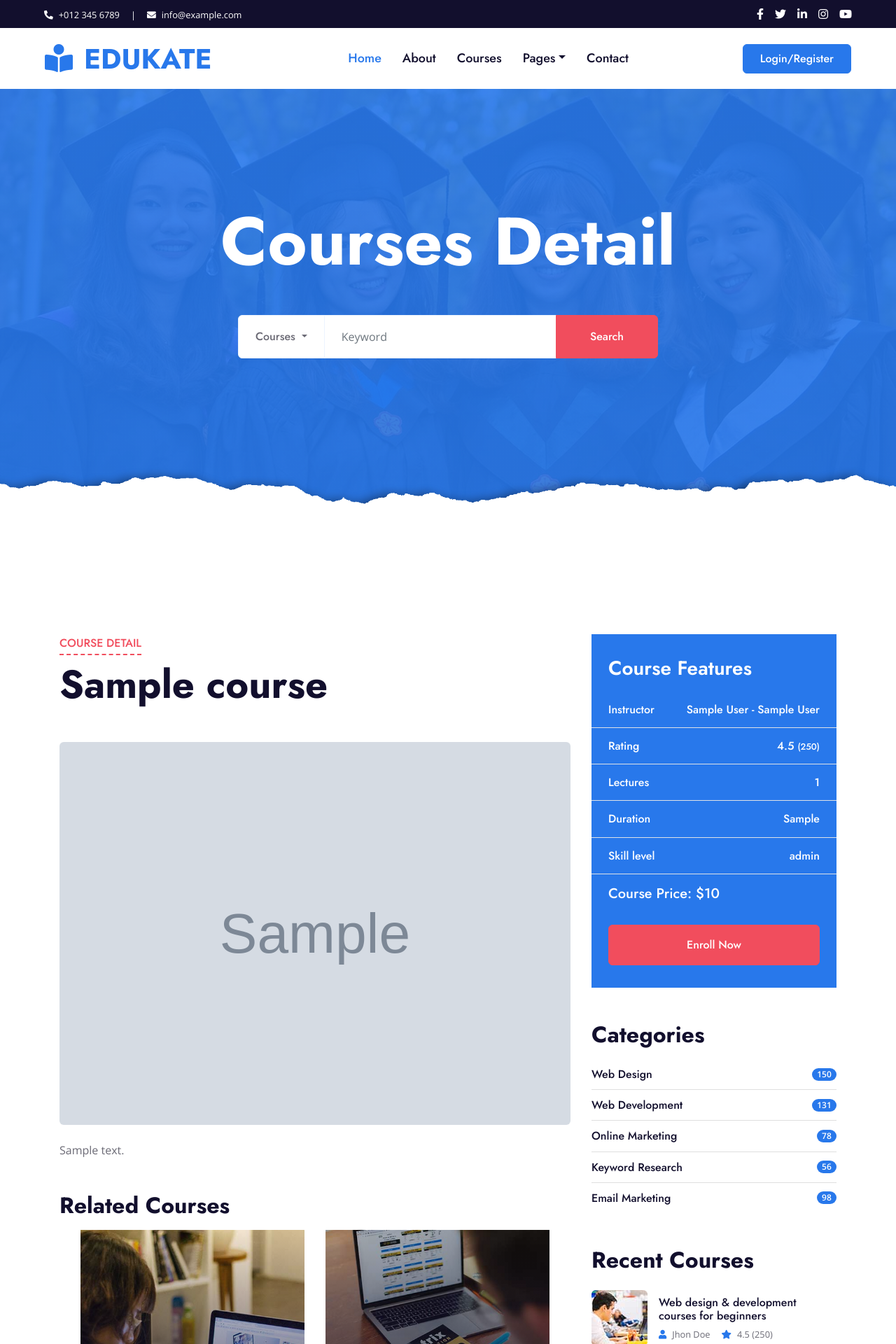
After one commit to alireza2276/EDuKate, a Django app: page /courses/1/ in a window 1280 px wide. The commit adds this page. Shown: the top 1920 px of the page at 70% size. Run offline with Django 4.2, Linux system fonts and the light colour scheme; tables that the repository leaves empty hold one stand-in row (values such as "Sample post"); grey boxes marked "Sample" are stand-in pictures; some libraries are stand-ins or nearby versions.

Commit message:
add courses list and detail template and view

```diff
--- a/EDUKATE/settings.py
+++ b/EDUKATE/settings.py
@@ -129,7 +129,9 @@ USE_TZ = True
 # https://docs.djangoproject.com/en/4.1/howto/static-files/
 
 STATIC_URL = 'static/'
+MEDIA_URL = 'media/'
 STATICFILES_DIRS = [os.path.join(BASE_DIR, 'static')]
+MEDIA_ROOT = os.path.join(BASE_DIR, 'media')
 
 # Default primary key field type
 # https://docs.djangoproject.com/en/4.1/ref/settings/#default-auto-field
--- a/EDUKATE/urls.py
+++ b/EDUKATE/urls.py
@@ -13,6 +13,8 @@ Including another URLconf
     1. Import the include() function: from django.urls import include, path
     2. Add a URL to urlpatterns:  path('blog/', include('blog.urls'))
 """
+from django.conf import settings
+from django.conf.urls.static import static
 from django.contrib import admin
 from django.urls import path, include
 
@@ -21,4 +23,6 @@ urlpatterns = [
     path('tinymce/', include('tinymce.urls')),
     path('accounts/', include('allauth.urls')),
     path('', include('pages.urls')),
+    path('courses/', include('courses.urls')),
 ]
+urlpatterns += static(settings.MEDIA_URL, document_root=settings.MEDIA_ROOT)
--- a/courses/models.py
+++ b/courses/models.py
@@ -1,4 +1,5 @@
 from django.db import models
+from django.urls import reverse
 from tinymce.models import HTMLField
 
 
@@ -26,5 +27,8 @@ class Course(models.Model):
     datetime_created = models.DateTimeField(auto_now_add=True)
     datetime_modified = models.DateTimeField(auto_now=True)
 
+    def get_absolute_url(self):
+        return reverse('courses_detail', args=[self.pk])
+
     def __str__(self):
         return f"{self.title} - {self.author} - {self.price}"
--- /dev/null
+++ b/courses/templates/courses/courses-detail.html
@@ -0,0 +1,214 @@
+{% load static %}
+{% include 'navbar.html' %}
+
+<div class="jumbotron jumbotron-fluid position-relative overlay-bottom" style="margin-bottom: 90px;">
+    <div class="container text-center my-5 py-5">
+        <h1 class="text-white display-1 mb-5">Courses Detail</h1>
+        <div class="mx-auto mb-5" style="width: 100%; max-width: 600px;">
+            <div class="input-group">
+                <div class="input-group-prepend">
+                    <button class="btn btn-outline-light bg-white text-body px-4 dropdown-toggle" type="button"
+                            data-toggle="dropdown"
+                            aria-haspopup="true" aria-expanded="false">Courses
+                    </button>
+                    <div class="dropdown-menu">
+                        <a class="dropdown-item" href="#">Courses 1</a>
+                        <a class="dropdown-item" href="#">Courses 2</a>
+                        <a class="dropdown-item" href="#">Courses 3</a>
+                    </div>
+                </div>
+                <input type="text" class="form-control border-light" style="padding: 30px 25px;" placeholder="Keyword">
+                <div class="input-group-append">
+                    <button class="btn btn-secondary px-4 px-lg-5">Search</button>
+                </div>
+            </div>
+        </div>
+    </div>
+</div>
+
+{% block content %}
+
+
+
+    <!-- Detail Start -->
+    <div class="container-fluid py-5">
+        <div class="container py-5">
+            <div class="row">
+                <div class="col-lg-8">
+                    <div class="mb-5">
+                        <div class="section-title position-relative mb-5">
+                            <h6 class="d-inline-block position-relative text-secondary text-uppercase pb-2">Course
+                                Detail</h6>
+                            <h1 class="display-4">{{ course.title }}</h1>
+                        </div>
+                        <img class="img-fluid rounded w-100 mb-4" src="{{ course.image.url }}" alt="Image">
+                        <p>{{ course.description|safe }}</p>
+
+                    </div>
+
+                    <h2 class="mb-3">Related Courses</h2>
+                    <div class="owl-carousel related-carousel position-relative" style="padding: 0 30px;">
+                        <a class="courses-list-item position-relative d-block overflow-hidden mb-2" href="detail.html">
+                            <img class="img-fluid" src="img/courses-1.jpg" alt="">
+                            <div class="courses-text">
+                                <h4 class="text-center text-white px-3">Web design & development courses for
+                                    beginners</h4>
+                                <div class="border-top w-100 mt-3">
+                                    <div class="d-flex justify-content-between p-4">
+                                        <span class="text-white"><i class="fa fa-user mr-2"></i>Jhon Doe</span>
+                                        <span class="text-white"><i class="fa fa-star mr-2"></i>4.5
+                                            <small>(250)</small></span>
+                                    </div>
+                                </div>
+                            </div>
+                        </a>
+                        <a class="courses-list-item position-relative d-block overflow-hidden mb-2" href="detail.html">
+                            <img class="img-fluid" src="img/courses-2.jpg" alt="">
+                            <div class="courses-text">
+                                <h4 class="text-center text-white px-3">Web design & development courses for
+                                    beginners</h4>
+                                <div class="border-top w-100 mt-3">
+                                    <div class="d-flex justify-content-between p-4">
+                                        <span class="text-white"><i class="fa fa-user mr-2"></i>Jhon Doe</span>
+                                        <span class="text-white"><i class="fa fa-star mr-2"></i>4.5
+                                            <small>(250)</small></span>
+                                    </div>
+                                </div>
+                            </div>
+                        </a>
+                        <a class="courses-list-item position-relative d-block overflow-hidden mb-2" href="detail.html">
+                            <img class="img-fluid" src="img/courses-3.jpg" alt="">
+                            <div class="courses-text">
+                                <h4 class="text-center text-white px-3">Web design & development courses for
+                                    beginners</h4>
+                                <div class="border-top w-100 mt-3">
+                                    <div class="d-flex justify-content-between p-4">
+                                        <span class="text-white"><i class="fa fa-user mr-2"></i>Jhon Doe</span>
+                                        <span class="text-white"><i class="fa fa-star mr-2"></i>4.5
+                                            <small>(250)</small></span>
+                                    </div>
+                                </div>
+                            </div>
+                        </a>
+                    </div>
+                </div>
+
+                <div class="col-lg-4 mt-5 mt-lg-0">
+                    <div class="bg-primary mb-5 py-3">
+                        <h3 class="text-white py-3 px-4 m-0">Course Features</h3>
+                        <div class="d-flex justify-content-between border-bottom px-4">
+                            <h6 class="text-white my-3">Instructor</h6>
+                            <h6 class="text-white my-3">{{ course.author }}</h6>
+                        </div>
+                        <div class="d-flex justify-content-between border-bottom px-4">
+                            <h6 class="text-white my-3">Rating</h6>
+                            <h6 class="text-white my-3">4.5 <small>(250)</small></h6>
+                        </div>
+                        <div class="d-flex justify-content-between border-bottom px-4">
+                            <h6 class="text-white my-3">Lectures</h6>
+                            <h6 class="text-white my-3">{{ course.lectures }}</h6>
+                        </div>
+                        <div class="d-flex justify-content-between border-bottom px-4">
+                            <h6 class="text-white my-3">Duration</h6>
+                            <h6 class="text-white my-3">{{ course.duration }}</h6>
+                        </div>
+                        <div class="d-flex justify-content-between border-bottom px-4">
+                            <h6 class="text-white my-3">Skill level</h6>
+                            <h6 class="text-white my-3">{{ course.level }}</h6>
+                        </div>
+                        <h5 class="text-white py-3 px-4 m-0">Course Price: ${{ course.price }}</h5>
+                        <div class="py-3 px-4">
+                            <a class="btn btn-block btn-secondary py-3 px-5" href="">Enroll Now</a>
+                        </div>
+                    </div>
+
+                    <div class="mb-5">
+                        <h2 class="mb-3">Categories</h2>
+                        <ul class="list-group list-group-flush">
+                            <li class="list-group-item d-flex justify-content-between align-items-center px-0">
+                                <a href="" class="text-decoration-none h6 m-0">Web Design</a>
+                                <span class="badge badge-primary badge-pill">150</span>
+                            </li>
+                            <li class="list-group-item d-flex justify-content-between align-items-center px-0">
+                                <a href="" class="text-decoration-none h6 m-0">Web Development</a>
+                                <span class="badge badge-primary badge-pill">131</span>
+                            </li>
+                            <li class="list-group-item d-flex justify-content-between align-items-center px-0">
+                                <a href="" class="text-decoration-none h6 m-0">Online Marketing</a>
+                                <span class="badge badge-primary badge-pill">78</span>
+                            </li>
+                            <li class="list-group-item d-flex justify-content-between align-items-center px-0">
+                                <a href="" class="text-decoration-none h6 m-0">Keyword Research</a>
+                                <span class="badge badge-primary badge-pill">56</span>
+                            </li>
+                            <li class="list-group-item d-flex justify-content-between align-items-center px-0">
+                                <a href="" class="text-decoration-none h6 m-0">Email Marketing</a>
+                                <span class="badge badge-primary badge-pill">98</span>
+                            </li>
+                        </ul>
+                    </div>
+
+                    <div class="mb-5">
+                        <h2 class="mb-4">Recent Courses</h2>
+                        <a class="d-flex align-items-center text-decoration-none mb-4" href="">
+                            <img class="img-fluid rounded" src="img/courses-80x80.jpg" alt="">
+                            <div class="pl-3">
+                                <h6>Web design & development courses for beginners</h6>
+                                <div class="d-flex">
+                                    <small class="text-body mr-3"><i class="fa fa-user text-primary mr-2"></i>Jhon
+                                        Doe</small>
+                                    <small class="text-body"><i class="fa fa-star text-primary mr-2"></i>4.5
+                                        (250)</small>
+                                </div>
+                            </div>
+                        </a>
+                        <a class="d-flex align-items-center text-decoration-none mb-4" href="">
+                            <img class="img-fluid rounded" src="img/courses-80x80.jpg" alt="">
+                            <div class="pl-3">
+                                <h6>Web design & development courses for beginners</h6>
+                                <div class="d-flex">
+                                    <small class="text-body mr-3"><i class="fa fa-user text-primary mr-2"></i>Jhon
+                                        Doe</small>
+                                    <small class="text-body"><i class="fa fa-star text-primary mr-2"></i>4.5
+                                        (250)</small>
+                                </div>
+                            </div>
+                        </a>
+                        <a class="d-flex align-items-center text-decoration-none mb-4" href="">
+                            <img class="img-fluid rounded" src="img/courses-80x80.jpg" alt="">
+                            <div class="pl-3">
+                                <h6>Web design & development courses for beginners</h6>
+                                <div class="d-flex">
+                                    <small class="text-body mr-3"><i class="fa fa-user text-primary mr-2"></i>Jhon
+                                        Doe</small>
+                                    <small class="text-body"><i class="fa fa-star text-primary mr-2"></i>4.5
+                                        (250)</small>
+                                </div>
+                            </div>
+                        </a>
+                        <a class="d-flex align-items-center text-decoration-none" href="">
+                            <img class="img-fluid rounded" src="img/courses-80x80.jpg" alt="">
+                            <div class="pl-3">
+                                <h6>Web design & development courses for beginners</h6>
+                                <div class="d-flex">
+                                    <small class="text-body mr-3"><i class="fa fa-user text-primary mr-2"></i>Jhon
+                                        Doe</small>
+                                    <small class="text-body"><i class="fa fa-star text-primary mr-2"></i>4.5
+                                        (250)</small>
+                                </div>
+                            </div>
+                        </a>
+                    </div>
+                </div>
+            </div>
+        </div>
+    </div>
+    <!-- Detail End -->
+
+
+
+
+{% endblock %}
+
+{% include 'footer.html' %}
+{% include 'fotter_references.html' %}
--- /dev/null
+++ b/courses/urls.py
@@ -0,0 +1,7 @@
+from django.urls import path
+from . import views
+
+urlpatterns = [
+    path('', views.CourseListView.as_view(), name='courses_list'),
+    path('<int:pk>/', views.CourseDetailView.as_view(), name='courses_detail'),
+]
--- a/courses/views.py
+++ b/courses/views.py
@@ -1,3 +1,15 @@
 from django.shortcuts import render
+from django.views.generic import ListView, DetailView
+from .models import Course
 
-# Create your views here.
+
+class CourseListView(ListView):
+    model = Course
+    template_name = 'courses/courses-list.html'
+    context_object_name = 'courses'
+
+
+class CourseDetailView(DetailView):
+    model = Course
+    template_name = 'courses/courses-detail.html'
+    context_object_name = 'course'
--- a/templates/navbar.html
+++ b/templates/navbar.html
@@ -83,7 +83,7 @@
             <div class="navbar-nav mx-auto py-0">
                 <a href="{% url 'home' %}" class="nav-item nav-link active">Home</a>
                 <a href="about.html" class="nav-item nav-link">About</a>
-                <a href="course.html" class="nav-item nav-link">Courses</a>
+                <a href="{% url 'courses_list' %}" class="nav-item nav-link">Courses</a>
                 <div class="nav-item dropdown">
                     <a href="#" class="nav-link dropdown-toggle" data-toggle="dropdown">Pages</a>
                     <div class="dropdown-menu m-0">
```
Also changed, not shown: courses/templates/courses/courses-list.html (added, +90 -0 lines), images/courses/OIF.jfif (added), images/courses/team-1.jpg (added), images/courses/team-2_1.jpg (added), images/courses/team-3_2.jpg (added), images/teacher/team-1.jpg (added), images/teacher/team-2_1.jpg (added), images/teacher/team-3_2.jpg (added), images/teacher/team-4_1.jpg (added), media/images/courses/OIF.jfif (added), media/images/courses/OIP_1.jfif (added), media/images/courses/course-1.jpg (added), media/images/courses/flutter-banner.jpg (added).
